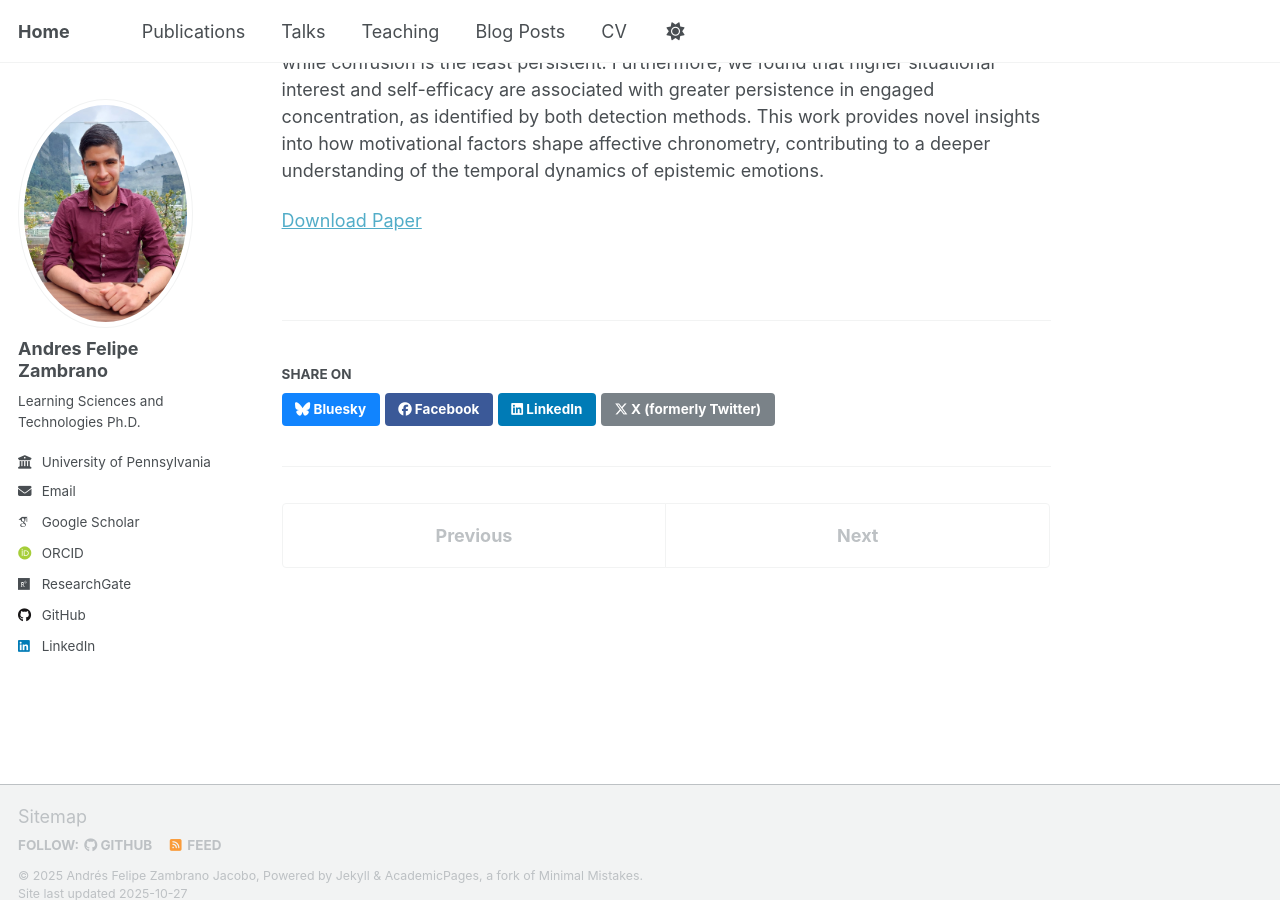
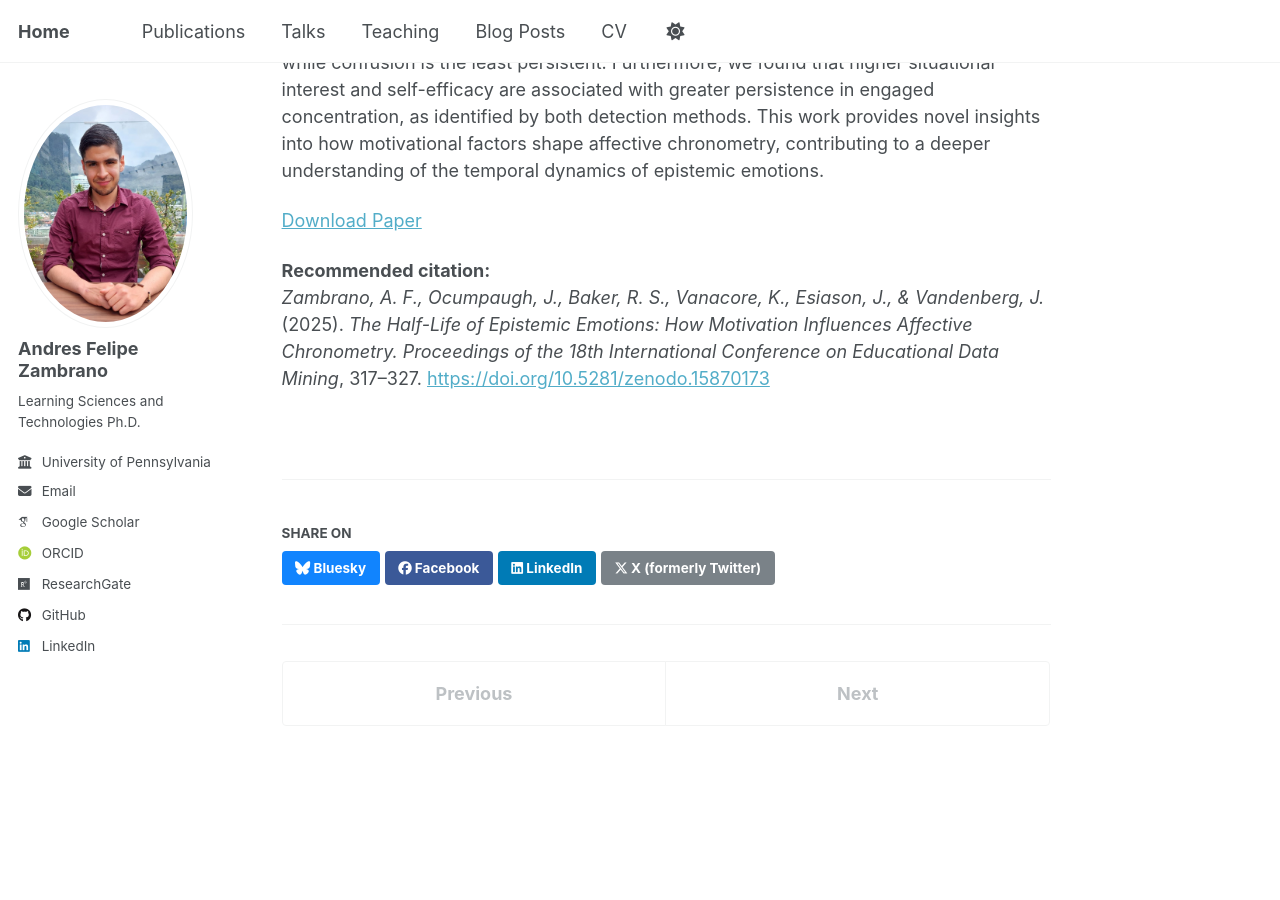
Before and after one commit to afzambrano/afzambrano.github.io, a Jekyll site: the page built from _publications/2025-chronometry-edm.md, in a window 1280 px wide and 900 px high, scrolled down 499 px. Built offline with Jekyll 4.4.1, drawn with Linux system fonts in a browser that asks for light colours; some web fonts are replaced; a script that is not in the unit is left out.

Commit message:
Update 2025-chronometry-edm.md

```diff
--- a/_publications/2025-chronometry-edm.md
+++ b/_publications/2025-chronometry-edm.md
@@ -12,3 +12,9 @@ paperurl: 'https://educationaldatamining.org/EDM2025/proceedings/2025.EDM.long-p
 Research on epistemic emotions has often focused on how students transition between affective states (e.g., affect dynamics). More recently, studies have examined the properties of cases where a student remains in the same affective state over time, finding that the duration of a student’s affective state is important for multiple learning outcomes. However, the likelihood of remaining in a given affective state has not been widely studied across different methods or systems. Additionally, the role of motivational factors in the persistence or decay of affective states remains underexplored. This study builds on two prior investigations into the exponential decay of epistemic emotions, expanding the analysis of affective chronometry by incorporating two detection methods based on student self-reports and trained observer labels in a game-based learning environment. We also examine the relationship between motivational measures and affective decay. Our findings indicate that boredom exhibits the slowest decay across both detection methods, while confusion is the least persistent. Furthermore, we found that higher situational interest and self-efficacy are associated with greater persistence in engaged concentration, as identified by both detection methods. This work provides novel insights into how motivational factors shape affective chronometry, contributing to a deeper understanding of the temporal dynamics of epistemic emotions.
 
 [Download Paper](https://educationaldatamining.org/EDM2025/proceedings/2025.EDM.long-papers.178/index.html)
+
+<b>Recommended citation:</b><br>
+<i>Zambrano, A. F., Ocumpaugh, J., Baker, R. S., Vanacore, K., Esiason, J., & Vandenberg, J.</i> (2025).
+<i>The Half-Life of Epistemic Emotions: How Motivation Influences Affective Chronometry.</i>
+<i>Proceedings of the 18th International Conference on Educational Data Mining</i>, 317–327.
+<a href="https://doi.org/10.5281/zenodo.15870173">https://doi.org/10.5281/zenodo.15870173</a>
```
